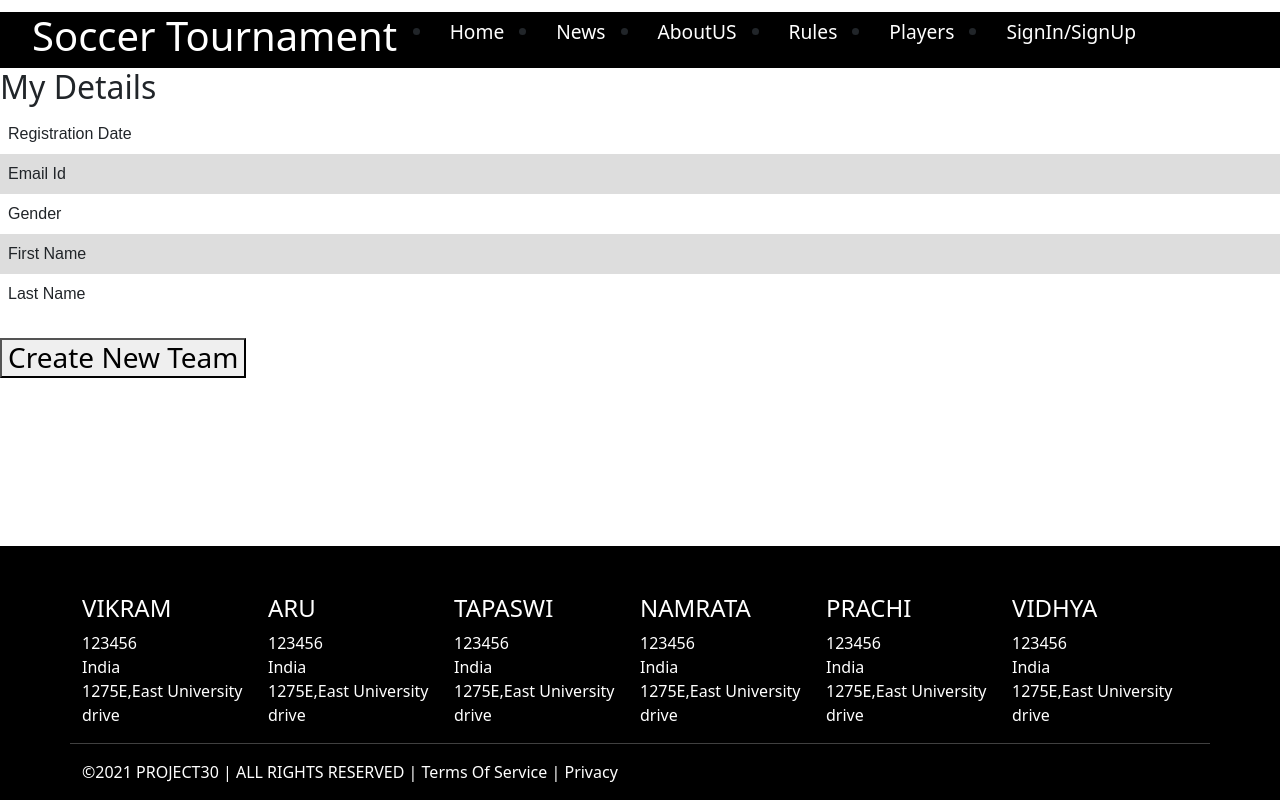
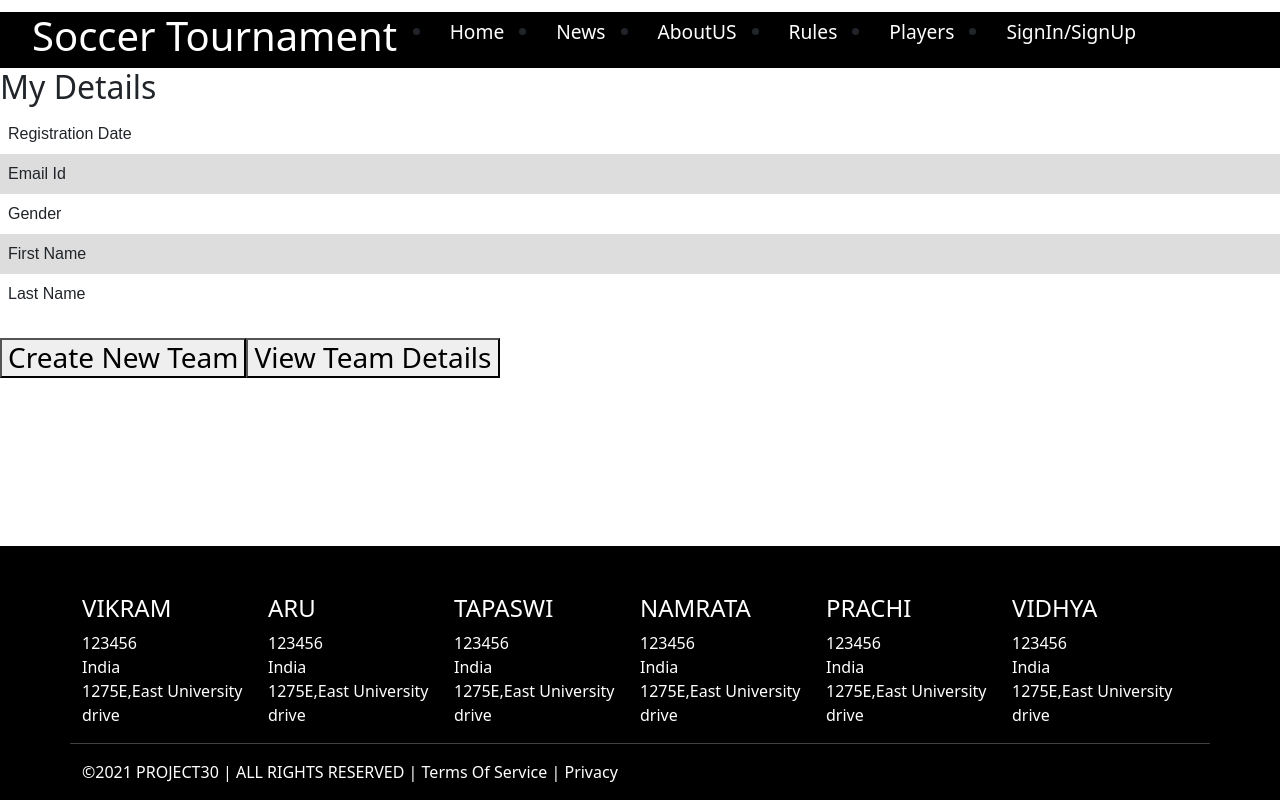
Before and after one commit to araghuw2/SER515-30-STORM-SoccerLeague, a React (Create React App) app in the folder SoccerTournamentFrontend/: page /myprofile in a window 1280 px wide. Built offline with nearby package versions, Linux system fonts and the light colour scheme.

Commit message:
US-31-Task-89: Initial component creation

```diff
--- a/SoccerTournamentFrontend/src/components/myProfile.js
+++ b/SoccerTournamentFrontend/src/components/myProfile.js
@@ -1,16 +1,15 @@
-import react from "react";
 import React, { Component } from "react";
 import { connect } from 'react-redux';
-import Joi from "joi";
-import { isValidElement } from "react";
-import { signIn } from '../actions'
-import axios from 'axios';
 import history from '../history'
 
 class MyProfile extends Component {
 
   createNewTeam = () => {
     history.push('/createNewTeam');
+  };
+
+  viewTeamDetails = () => {
+    history.push('/viewteamdetails');
   };
 
   render() {
@@ -44,6 +43,7 @@ class MyProfile extends Component {
         <br/>
         <h3>
             <button onClick={() => this.createNewTeam()}>Create New Team</button>
+            <button onClick={() => this.viewTeamDetails()}>View Team Details</button>
         </h3>
       </div>
     );
```
